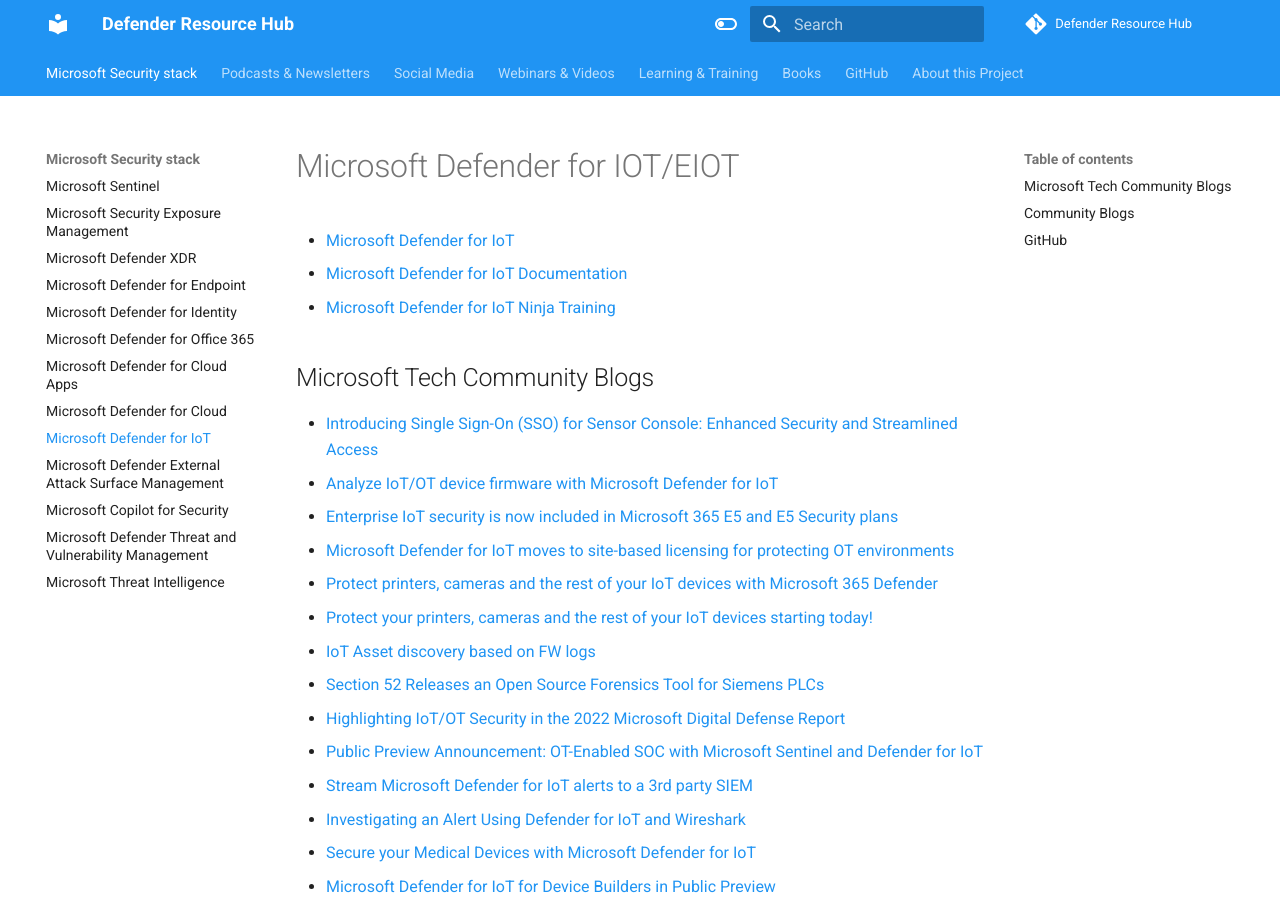
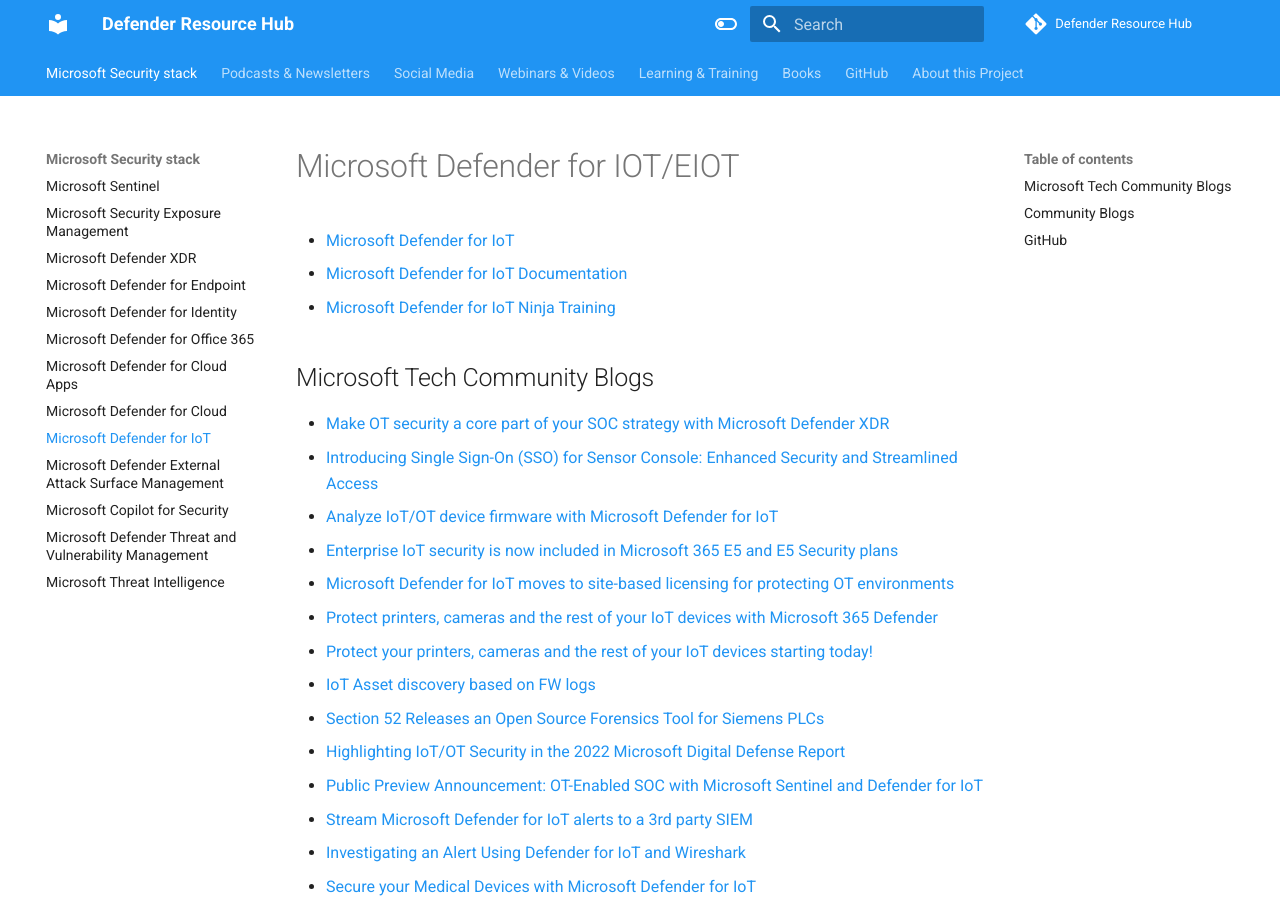
Before and after one commit to alexverboon/DefenderResourceHub, an MkDocs documentation site: the page built from docs/mdiot.md, in a window 1280 px wide and 900 px high. Built offline with MkDocs 1.6.1 and Material for MkDocs 9.7.7, drawn with Linux system fonts in a browser that asks for light colours; comment, search, counter and statistics services are not loaded.

Commit message:
Update July 19

```diff
--- a/docs/mdiot.md
+++ b/docs/mdiot.md
@@ -6,6 +6,7 @@
 
 ## Microsoft Tech Community Blogs
 
+- [Make OT security a core part of your SOC strategy with Microsoft Defender XDR](https://techcommunity.microsoft.com/t5/microsoft-defender-xdr-blog/make-ot-security-a-core-part-of-your-soc-strategy-with-microsoft/ba-p/4185702)
 - [Introducing Single Sign-On (SSO) for Sensor Console: Enhanced Security and Streamlined Access](https://techcommunity.microsoft.com/t5/microsoft-defender-for-iot-blog/introducing-single-sign-on-sso-for-sensor-console-enhanced/ba-p/4129156)
 - [Analyze IoT/OT device firmware with Microsoft Defender for IoT](https://techcommunity.microsoft.com/t5/microsoft-defender-for-iot-blog/analyze-iot-ot-device-firmware-with-microsoft-defender-for-iot/ba-p/3853474)
 - [Enterprise IoT security is now included in Microsoft 365 E5 and E5 Security plans](https://techcommunity.microsoft.com/t5/microsoft-defender-xdr-blog/enterprise-iot-security-is-now-included-in-microsoft-365-e5-and/ba-p/3967533)
```
